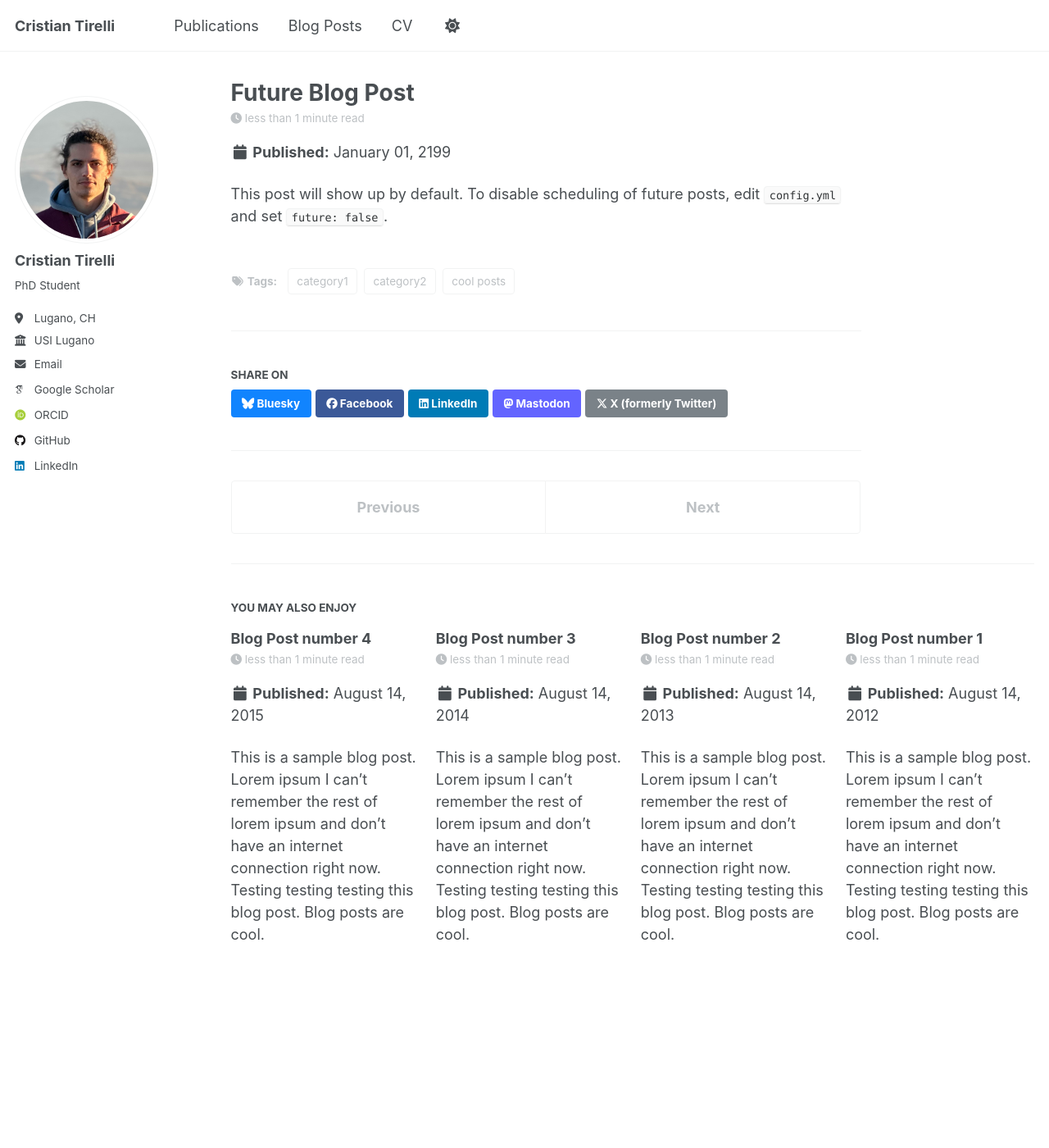
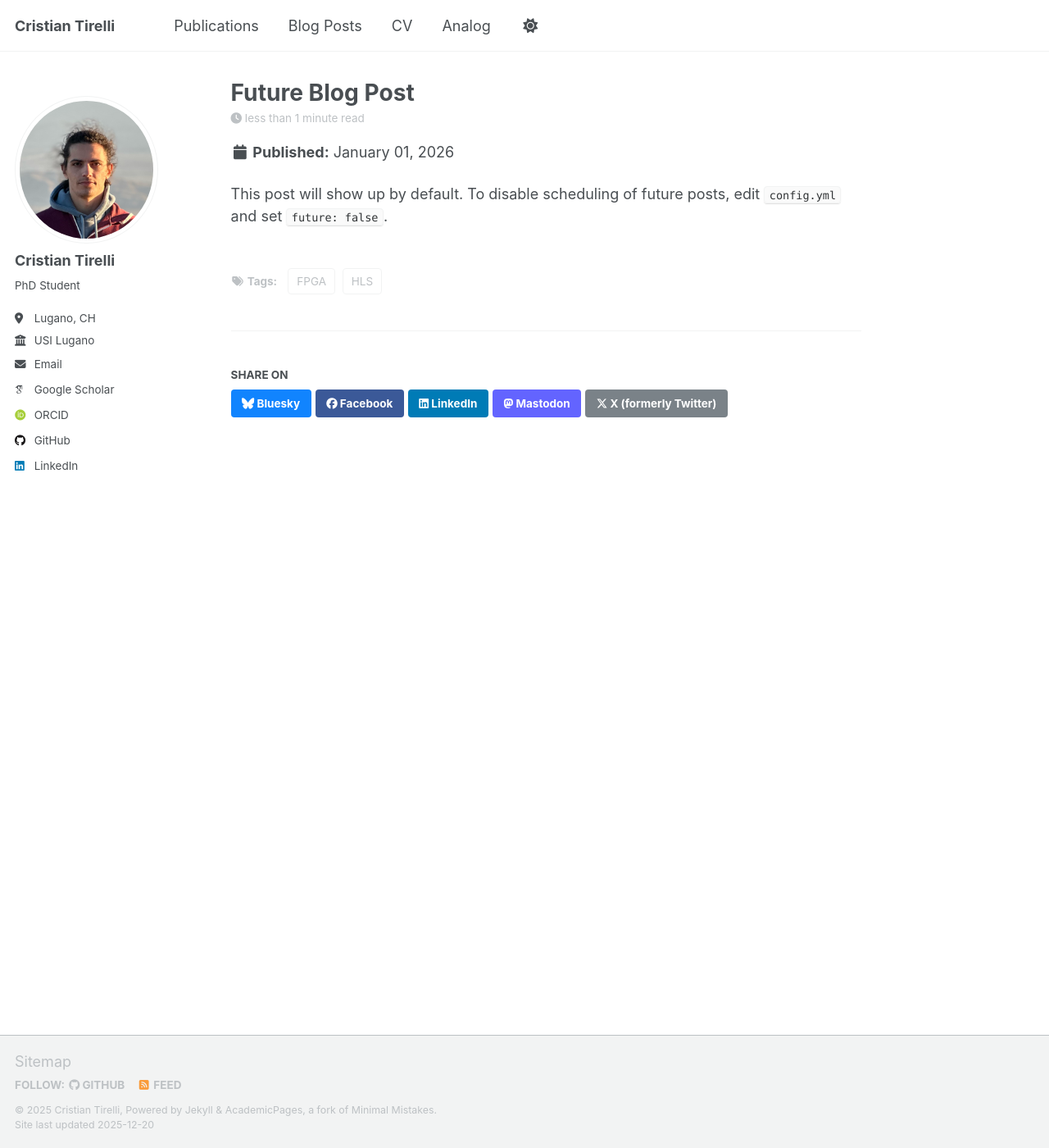
Before and after one commit to CristianTirelli/cristiantirelli.github.io, a Jekyll site: the page built from _posts/2026-01-01-vitis-setup.md, in a window 1280 px wide and 1400 px high. Shown: the whole window at 82% size. Built offline with Jekyll 4.4.1, drawn with Linux system fonts in a browser that asks for light colours; some web fonts are replaced; a script that is not in the unit is left out.

Commit message:
analog gallery

```diff
--- a/_data/navigation.yml
+++ b/_data/navigation.yml
@@ -16,3 +16,6 @@ main:
 
   - title: "CV"
     url: /cv/
+
+  - title: "Analog"
+    url: /images/
--- a/_pages/publications.html
+++ b/_pages/publications.html
@@ -20,7 +20,7 @@ author_profile: true
   </li>
 
   <li>
-    <strong>Y. Wang, C. Tirelli</strong>, G. Ansaloni, L. Pozzi, and D. Atienza Alonso.<br>
+    Y. Wang, <strong></strong>C. Tirelli</strong>, G. Ansaloni, L. Pozzi, and D. Atienza Alonso.<br>
     <em>An MLIR-based Compilation Framework for Control Flow Management on CGRAs.</em><br>
     <strong>Applied Reconfigurable Computing: Architectures, Tools, and Applications</strong>, 2025.
   </li>
--- a/_posts/2012-08-14-blog-post-1.md
+++ /dev/null
@@ -1,20 +0,0 @@
----
-title: 'Blog Post number 1'
-date: 2012-08-14
-permalink: /posts/2012/08/blog-post-1/
-tags:
-  - cool posts
-  - category1
-  - category2
----
-
-This is a sample blog post. Lorem ipsum I can't remember the rest of lorem ipsum and don't have an internet connection right now. Testing testing testing this blog post. Blog posts are cool.
-
-Headings are cool
-======
-
-You can have many headings
-======
-
-Aren't headings cool?
-------
--- a/_posts/2013-08-14-blog-post-2.md
+++ /dev/null
@@ -1,20 +0,0 @@
----
-title: 'Blog Post number 2'
-date: 2013-08-14
-permalink: /posts/2013/08/blog-post-2/
-tags:
-  - cool posts
-  - category1
-  - category2
----
-
-This is a sample blog post. Lorem ipsum I can't remember the rest of lorem ipsum and don't have an internet connection right now. Testing testing testing this blog post. Blog posts are cool.
-
-Headings are cool
-======
-
-You can have many headings
-======
-
-Aren't headings cool?
-------
--- a/_posts/2014-08-14-blog-post-3.md
+++ /dev/null
@@ -1,20 +0,0 @@
----
-title: 'Blog Post number 3'
-date: 2014-08-14
-permalink: /posts/2014/08/blog-post-3/
-tags:
-  - cool posts
-  - category1
-  - category2
----
-
-This is a sample blog post. Lorem ipsum I can't remember the rest of lorem ipsum and don't have an internet connection right now. Testing testing testing this blog post. Blog posts are cool.
-
-Headings are cool
-======
-
-You can have many headings
-======
-
-Aren't headings cool?
-------
--- a/_posts/2199-01-01-future-post.md
+++ b/_posts/2026-01-01-vitis-setup.md
@@ -1,11 +1,10 @@
 ---
 title: 'Future Blog Post'
-date: 2199-01-01
-permalink: /posts/2012/08/blog-post-4/
+date: 2026-01-01
+permalink: /posts/2026/01/vitis-setup/
 tags:
-  - cool posts
-  - category1
-  - category2
+  - FPGA
+  - HLS
 ---
 
 This post will show up by default. To disable scheduling of future posts, edit `config.yml` and set `future: false`.
```
Also changed, not shown: _pages/images.md (added, +15 -0 lines), _portfolio/portfolio-1.md (+8 -4 lines), _posts/2015-08-14-blog-post-4.md (deleted, +0 -20 lines), files/bibtex1.bib (deleted, +0 -10 lines), images/analog/test.png (added), 6 other files.
